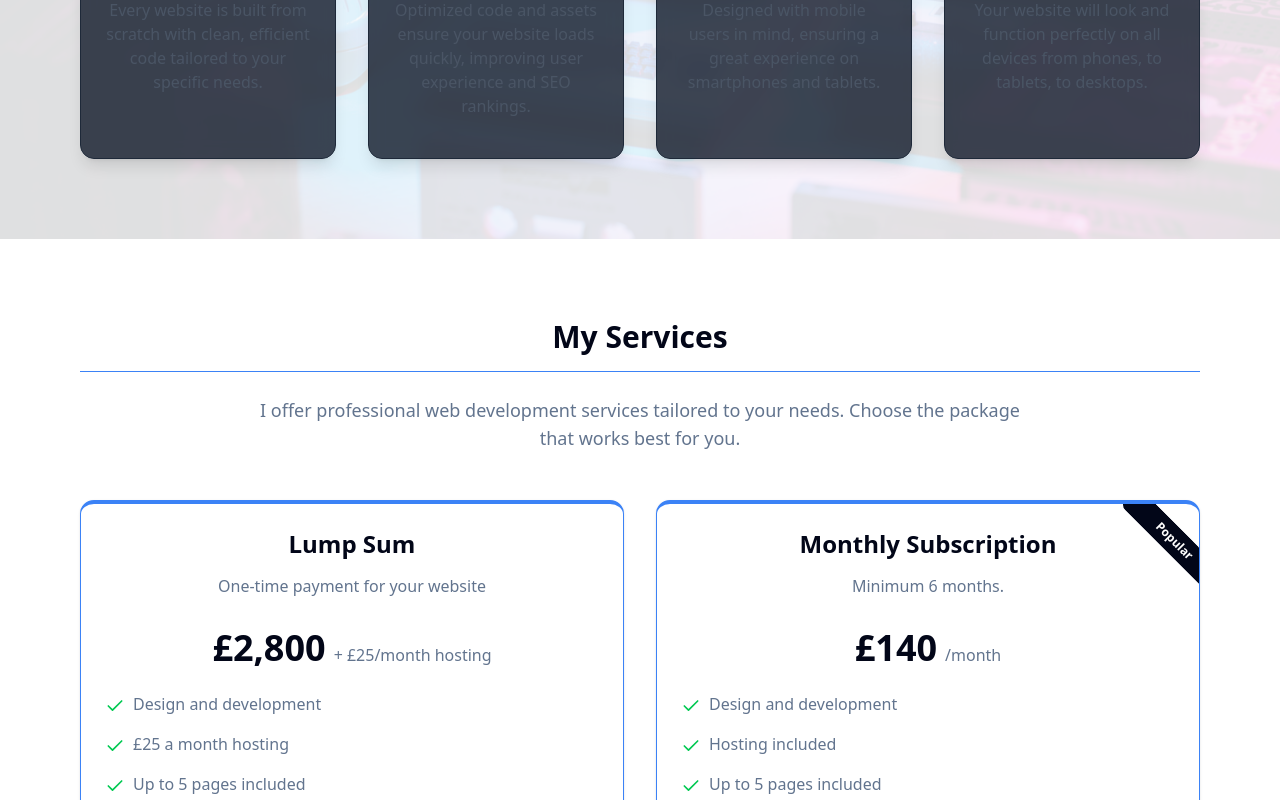
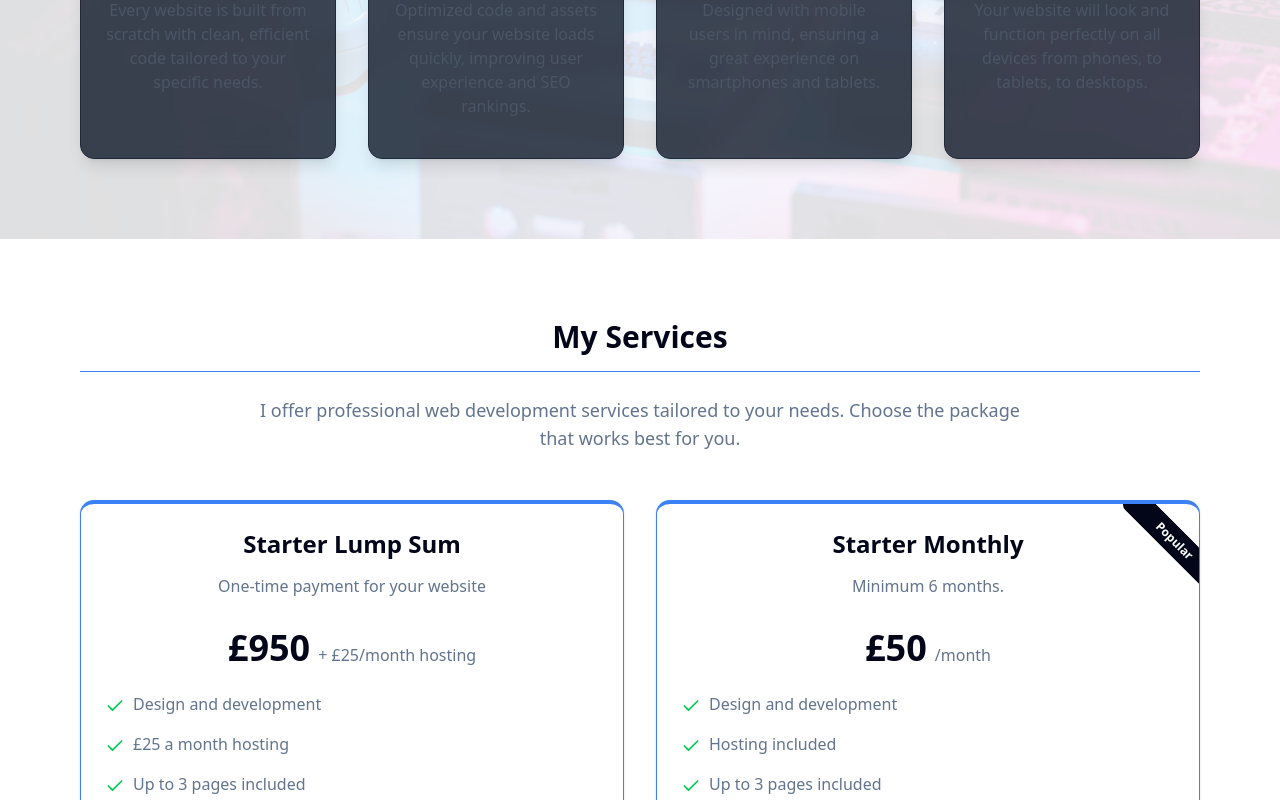
Before and after one commit to Manzi9/dev-site, a Next.js app: page / in a window 1280 px wide. Shown: the part 2000-2800 px from the top of the page. Built offline with nearby package versions, Linux system fonts and the light colour scheme.

Commit message:
added rows of cards

```diff
--- a/app/components/Services.jsx
+++ b/app/components/Services.jsx
@@ -28,10 +28,84 @@ export default function Services() {
         </div>
 
         <div className="grid md:grid-cols-2 gap-8 mt-12">
-          {/* Lump Sum Package */}
+          {/* Starter Lump Sum Package */}
           <Card className="relative overflow-hidden border-t-4 border-primary">
             <CardHeader className="text-center space-y-2">
-              <h3 className="text-2xl font-bold">Lump Sum</h3>
+              <h3 className="text-2xl font-bold">Starter Lump Sum</h3>
+              <p className="text-muted-foreground">
+                One-time payment for your website
+              </p>
+              <div className="mt-4">
+                <span className="text-4xl font-bold">£950</span>
+                <span className="text-muted-foreground ml-2">
+                  + £25/month hosting
+                </span>
+              </div>
+            </CardHeader>
+
+            <CardContent className="space-y-4">
+              <div className="space-y-4">
+                <Feature text="Design and development" included />
+                <Feature text="£25 a month hosting" included />
+                <Feature text="Up to 3 pages included" included />
+                <Feature text="£70 per additional page after page 3" included />
+                <Feature text="7 days a week support" included={false} />
+                <Feature text="Lifetime updates" included={false} />
+              </div>
+            </CardContent>
+
+            <CardFooter className="flex justify-center">
+              <Button asChild size="lg" className="w-full max-w-xs">
+                <a href="#contact">Get Started</a>
+              </Button>
+            </CardFooter>
+          </Card>
+
+          {/* Starter Monthly Subscription */}
+          <Card className="relative overflow-hidden border-t-4 border-primary">
+            <Badge
+              className="absolute -right-10 top-6 px-10 py-1 rotate-45 transform bg-foreground text-background font-semibold"
+              variant="default"
+            >
+              Popular
+            </Badge>
+
+            <CardHeader className="text-center space-y-2">
+              <h3 className="text-2xl font-bold">Starter Monthly</h3>
+              <p className="text-muted-foreground">Minimum 6 months.</p>
+              <div className="mt-4">
+                <span className="text-4xl font-bold">£50</span>
+                <span className="text-muted-foreground ml-2">/month</span>
+              </div>
+            </CardHeader>
+
+            <CardContent className="space-y-4">
+              <div className="space-y-4">
+                <Feature text="Design and development" included />
+                <Feature text="Hosting included" included />
+                <Feature text="Up to 3 pages included" included />
+                <Feature text="£70 per additional page after page 3" included />
+                <Feature text="7 days a week support" included />
+                <Feature text="Lifetime updates" included />
+              </div>
+            </CardContent>
+
+            <CardFooter className="flex justify-center">
+              <Button
+                asChild
+                size="lg"
+                variant="default"
+                className="w-full max-w-xs"
+              >
+                <a href="#contact">Get Started</a>
+              </Button>
+            </CardFooter>
+          </Card>
+
+          {/* Professional Lump Sum Package */}
+          <Card className="relative overflow-hidden border-t-4 border-primary">
+            <CardHeader className="text-center space-y-2">
+              <h3 className="text-2xl font-bold">Professional Lump Sum</h3>
               <p className="text-muted-foreground">
                 One-time payment for your website
               </p>
@@ -61,7 +135,7 @@ export default function Services() {
             </CardFooter>
           </Card>
 
-          {/* Monthly Subscription */}
+          {/* Professional Monthly Subscription */}
           <Card className="relative overflow-hidden border-t-4 border-primary">
             <Badge
               className="absolute -right-10 top-6 px-10 py-1 rotate-45 transform bg-foreground text-background font-semibold"
@@ -71,7 +145,7 @@ export default function Services() {
             </Badge>
 
             <CardHeader className="text-center space-y-2">
-              <h3 className="text-2xl font-bold">Monthly Subscription</h3>
+              <h3 className="text-2xl font-bold">Professional Monthly</h3>
               <p className="text-muted-foreground">Minimum 6 months.</p>
               <div className="mt-4">
                 <span className="text-4xl font-bold">£140</span>
@@ -85,6 +159,84 @@ export default function Services() {
                 <Feature text="Hosting included" included />
                 <Feature text="Up to 5 pages included" included />
                 <Feature text="£70 per additional page after page 5" included />
+                <Feature text="7 days a week support" included />
+                <Feature text="Lifetime updates" included />
+              </div>
+            </CardContent>
+
+            <CardFooter className="flex justify-center">
+              <Button
+                asChild
+                size="lg"
+                variant="default"
+                className="w-full max-w-xs"
+              >
+                <a href="#contact">Get Started</a>
+              </Button>
+            </CardFooter>
+          </Card>
+
+          {/* Ecommerce Lump Sum Package */}
+          <Card className="relative overflow-hidden border-t-4 border-primary">
+            <CardHeader className="text-center space-y-2">
+              <h3 className="text-2xl font-bold">Ecommerce Lump Sum</h3>
+              <p className="text-muted-foreground">
+                One-time payment for your website
+              </p>
+              <div className="mt-4">
+                <span className="text-4xl font-bold">£3,000</span>
+                <span className="text-muted-foreground ml-2">
+                  + £25/month hosting
+                </span>
+              </div>
+            </CardHeader>
+
+            <CardContent className="space-y-4">
+              <div className="space-y-4">
+                <Feature text="Design and development" included />
+                <Feature text="£25 a month hosting" included />
+                <Feature text="Up to 5 pages included" included />
+                <Feature text="£70 per additional page after page 5" included />
+                <Feature text="Ecommerce functionality" included />
+                <Feature text="Payment gateway integration" included />
+                <Feature text="7 days a week support" included={false} />
+                <Feature text="Lifetime updates" included={false} />
+              </div>
+            </CardContent>
+
+            <CardFooter className="flex justify-center">
+              <Button asChild size="lg" className="w-full max-w-xs">
+                <a href="#contact">Get Started</a>
+              </Button>
+            </CardFooter>
+          </Card>
+
+          {/* Ecommerce Monthly Subscription */}
+          <Card className="relative overflow-hidden border-t-4 border-primary">
+            <Badge
+              className="absolute -right-10 top-6 px-10 py-1 rotate-45 transform bg-foreground text-background font-semibold"
+              variant="default"
+            >
+              Popular
+            </Badge>
+
+            <CardHeader className="text-center space-y-2">
+              <h3 className="text-2xl font-bold">Ecommerce Monthly</h3>
+              <p className="text-muted-foreground">Minimum 6 months.</p>
+              <div className="mt-4">
+                <span className="text-4xl font-bold">£190</span>
+                <span className="text-muted-foreground ml-2">/month</span>
+              </div>
+            </CardHeader>
+
+            <CardContent className="space-y-4">
+              <div className="space-y-4">
+                <Feature text="Design and development" included />
+                <Feature text="Hosting included" included />
+                <Feature text="Up to 5 pages included" included />
+                <Feature text="£70 per additional page after page 5" included />
+                <Feature text="Ecommerce functionality" included />
+                <Feature text="Payment gateway integration" included />
                 <Feature text="7 days a week support" included />
                 <Feature text="Lifetime updates" included />
               </div>
```
Also changed, not shown: 1 other file (tests, documents, lock files or other folders).
